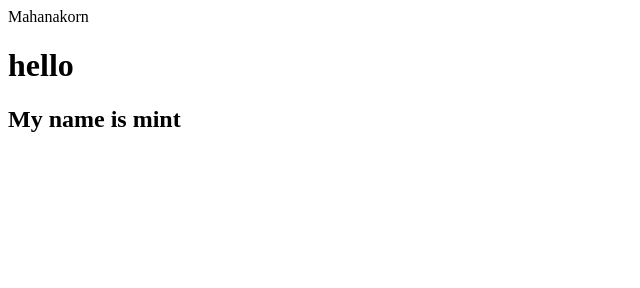
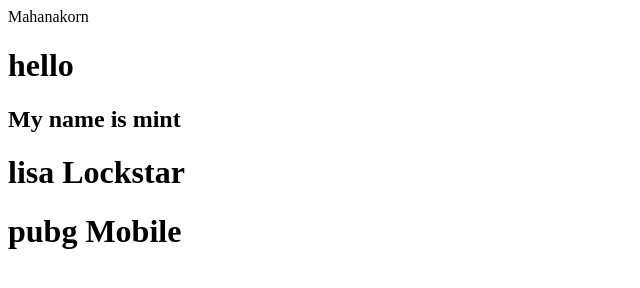
Before and after one commit to Tkjye12/Lab03, a plain HTML site: page index.html in a window 1280 px wide. Shown: the whole page, without its empty margins (0-640 px from the left). Drawn offline with Linux system fonts and the light colour scheme.

Commit message:
Update index.html

```diff
--- a/index.html
+++ b/index.html
@@ -5,5 +5,7 @@
     <body>
         <h1>hello</h1>
         <h2>My name is mint</h2>
+        <h1>lisa Lockstar</h1>
+        <h1>pubg Mobile</h1>
     </body>
 </html>
```
